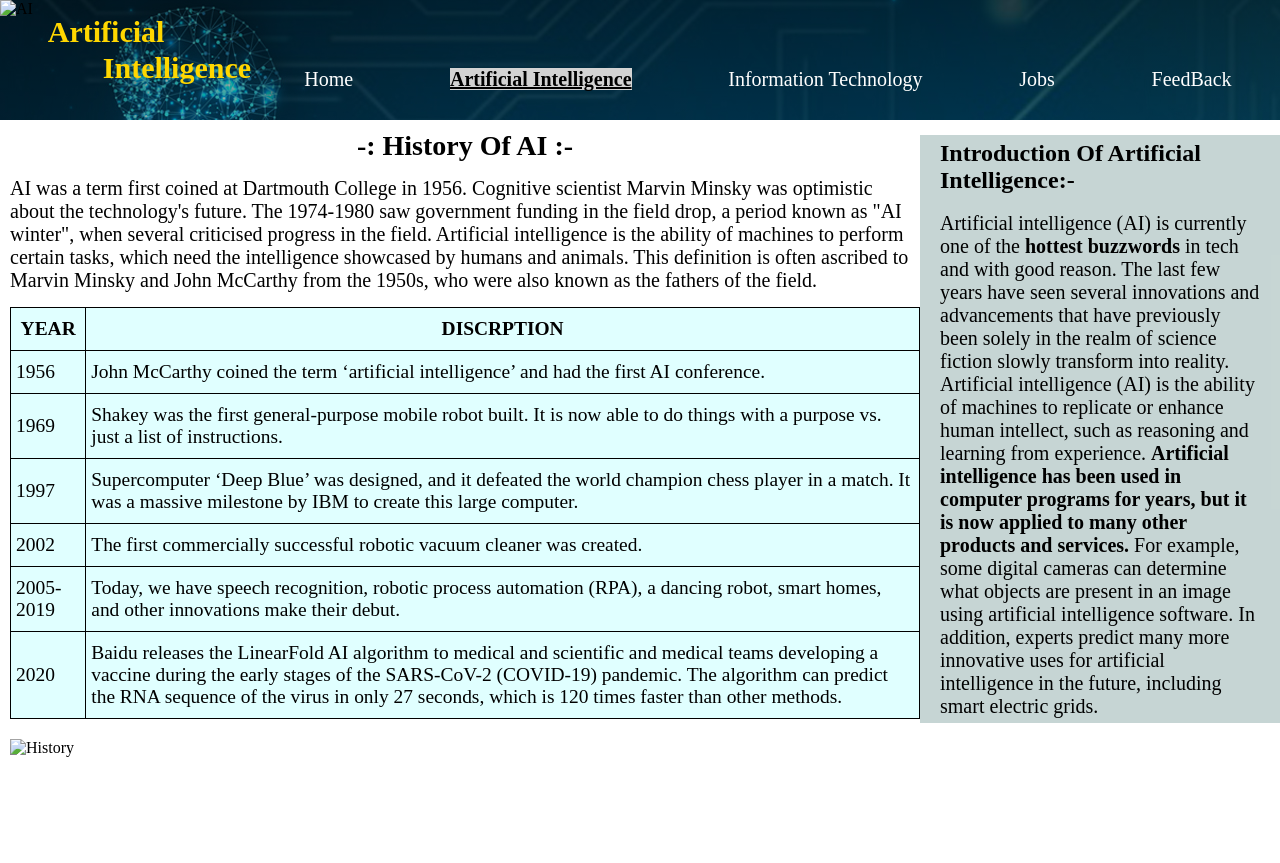
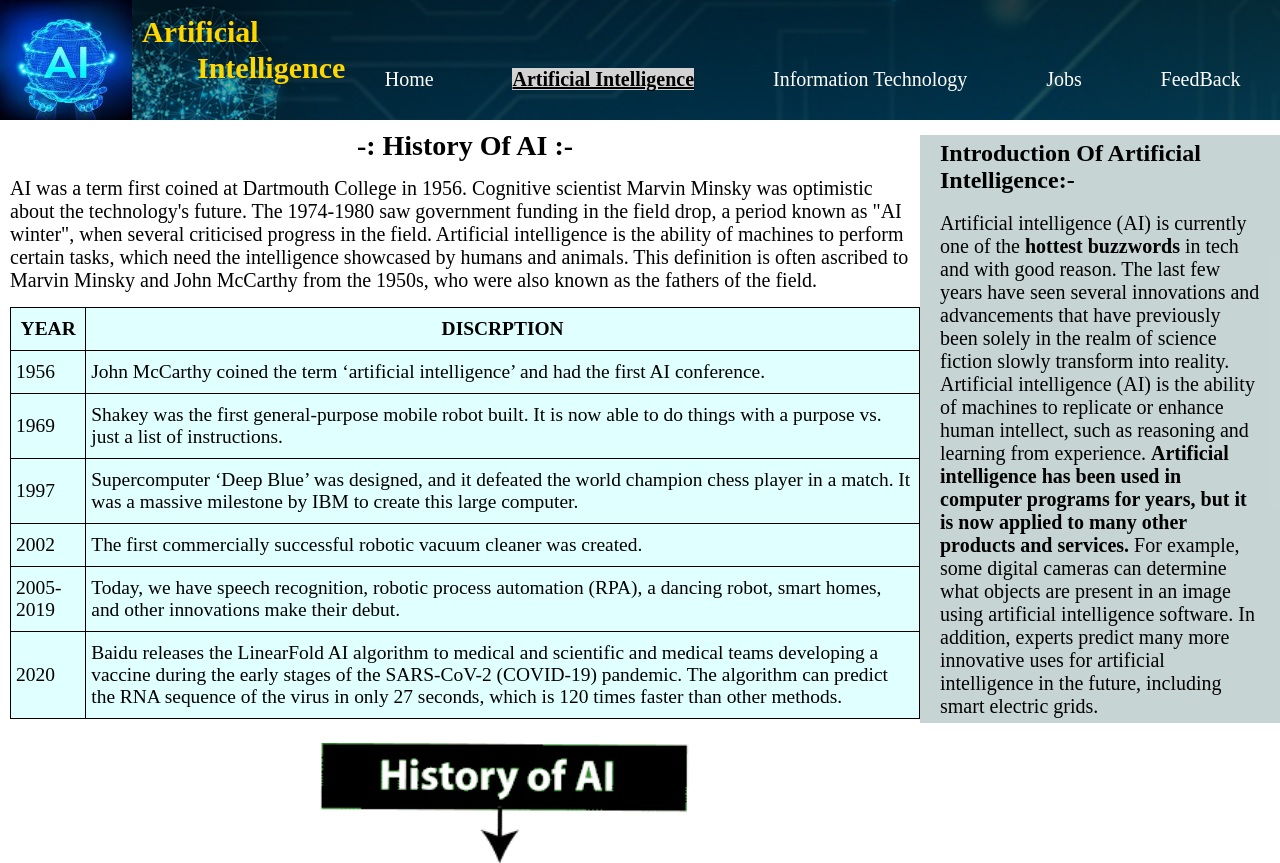
Before and after one commit to Anshul7618/Artificial-Intelligence, a plain HTML site: page KN.html in a window 1280 px wide. Shown: the top 863 px of the page. Before the commit the page ends 800 px from the top, so only its background shows below. Drawn offline with Linux system fonts and the light colour scheme; files whose address does not match are found by name.

Commit message:
Update KN.html

```diff
--- a/KN.html
+++ b/KN.html
@@ -11,7 +11,7 @@
 <body>
     <header>
         <nav>
-            <img src="images/loggo.jpg" alt="AI">
+            <img src="loggo.jpg" alt="AI">
             <div class="intro">
                 <h1 class="pt1"> Artificial </h1>
                 <h1 class="pt2"> Intelligence </h1>
@@ -69,7 +69,7 @@
                    </tr>
                </tbody>
            </table>
-           <img src="Images/his2.png" alt="History">
+           <img src="his2.png" alt="History">
         </div>
         </section>
        </main>
```
